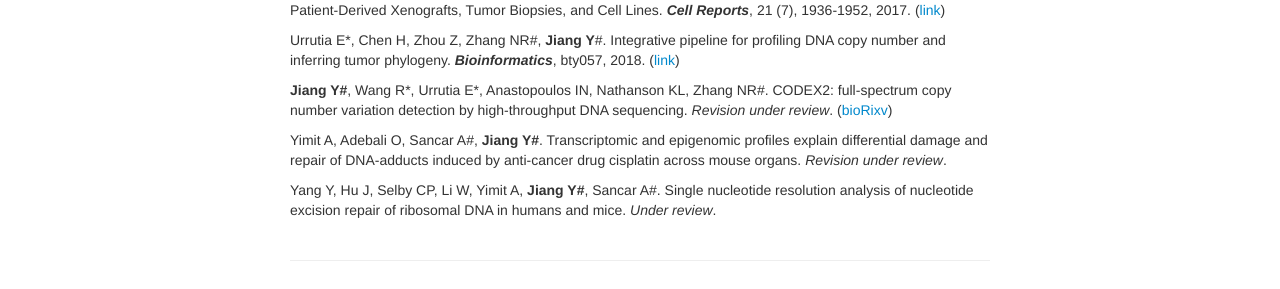
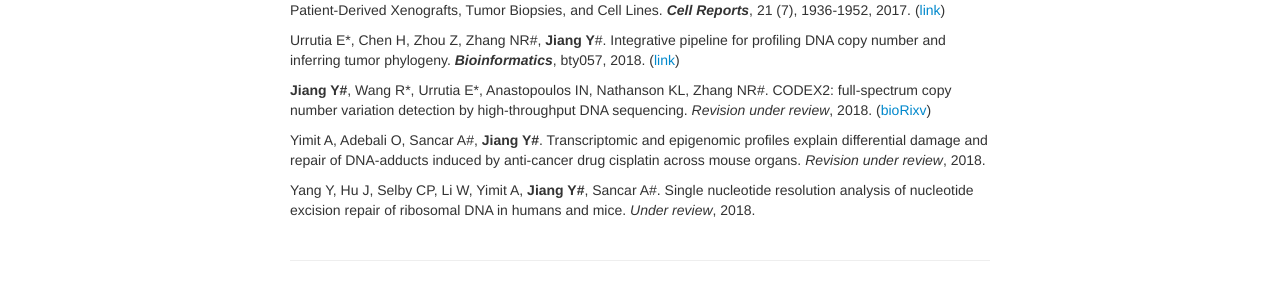
Before and after one commit to yuchaojiang/yuchaojiang.github.io, a Jekyll site: the page built from pages/pubs.md, in a window 1280 px wide. Shown: the part 634-923 px from the top of the page. Built offline with Jekyll 4.4.1, drawn with Linux system fonts in a browser that asks for light colours.

Commit message:
Update pubs.md

```diff
--- a/pages/pubs.md
+++ b/pages/pubs.md
@@ -28,8 +28,8 @@ Garman B, Anastopoulos IN, Krepler C, Brafford P, Sproesser K, **Jiang Y**, Wubb
 
 Urrutia E\*, Chen H, Zhou Z, Zhang NR#, **Jiang Y**#. Integrative pipeline for profiling DNA copy number and inferring tumor phylogeny. ***Bioinformatics***, bty057, 2018. ([link](https://doi.org/10.1093/bioinformatics/bty057))
 
-**Jiang Y#**, Wang R\*, Urrutia E\*, Anastopoulos IN, Nathanson KL, Zhang NR#. CODEX2: full-spectrum copy number variation detection by high-throughput DNA sequencing. *Revision under review*. ([bioRixv](https://www.biorxiv.org/content/early/2018/04/01/211698))
+**Jiang Y#**, Wang R\*, Urrutia E\*, Anastopoulos IN, Nathanson KL, Zhang NR#. CODEX2: full-spectrum copy number variation detection by high-throughput DNA sequencing. *Revision under review*, 2018. ([bioRixv](https://www.biorxiv.org/content/early/2018/04/01/211698))
 
-Yimit A, Adebali O, Sancar A#, **Jiang Y#**. Transcriptomic and epigenomic profiles explain differential damage and repair of DNA-adducts induced by anti-cancer drug cisplatin across mouse organs. *Revision under review*.
+Yimit A, Adebali O, Sancar A#, **Jiang Y#**. Transcriptomic and epigenomic profiles explain differential damage and repair of DNA-adducts induced by anti-cancer drug cisplatin across mouse organs. *Revision under review*, 2018.
 
-Yang Y, Hu J, Selby CP, Li W, Yimit A, **Jiang Y#**, Sancar A#. Single nucleotide resolution analysis of nucleotide excision repair of ribosomal DNA in humans and mice. *Under review*.
+Yang Y, Hu J, Selby CP, Li W, Yimit A, **Jiang Y#**, Sancar A#. Single nucleotide resolution analysis of nucleotide excision repair of ribosomal DNA in humans and mice. *Under review*, 2018.
```
